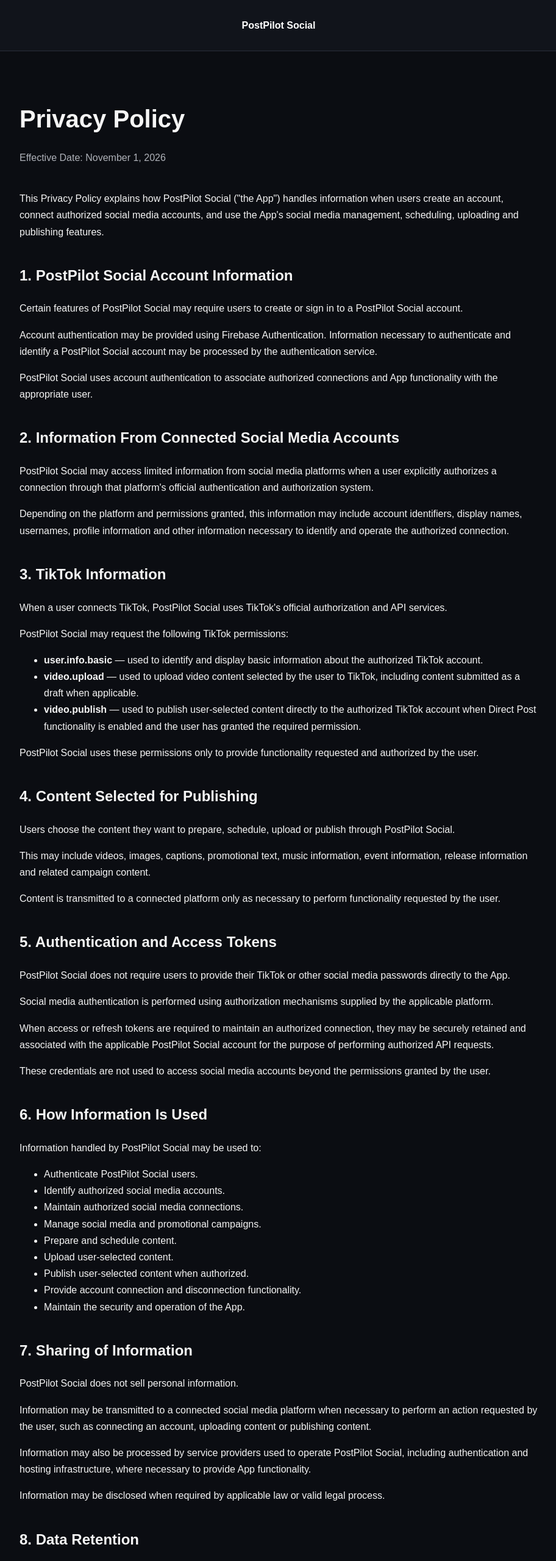
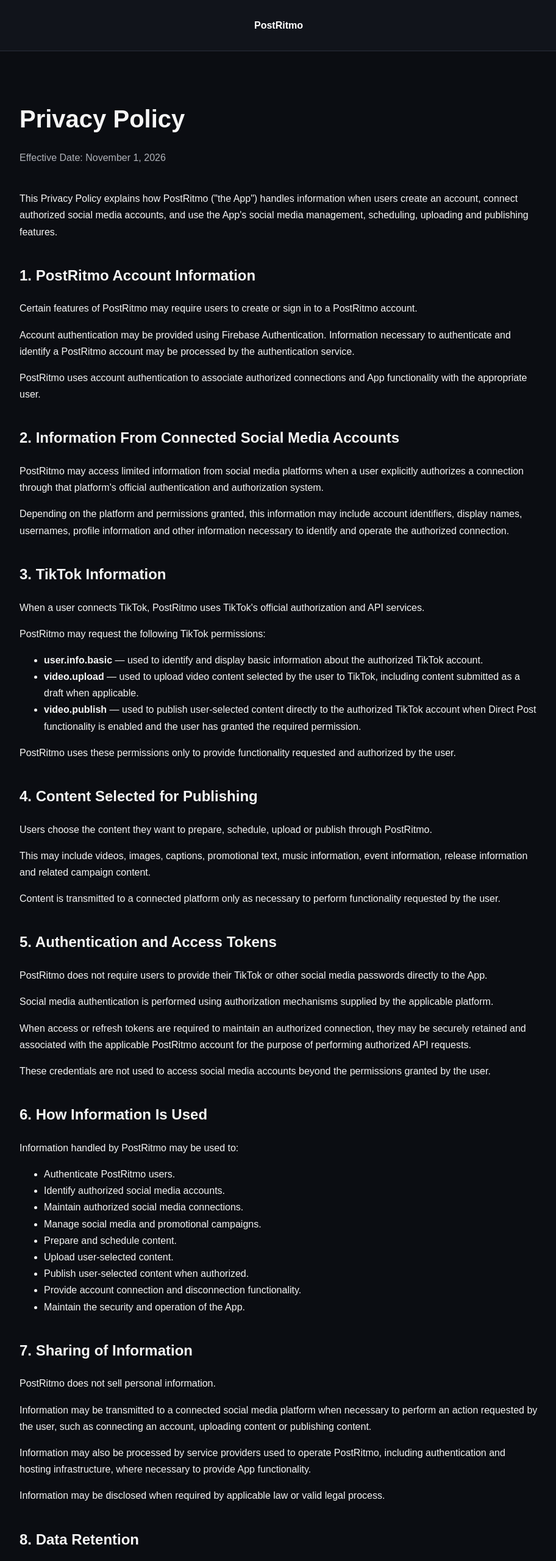
Before and after one commit to djmorenosalsala/dj-moreno-social-promoter, a plain HTML site: page privacy.html in a window 1280 px wide. Shown: the top 2560 px of the page at 61% size, without its empty margins (183-1095 px from the left). Drawn offline with Linux system fonts and the light colour scheme.

Commit message:
Add files via upload

```diff
--- a/privacy.html
+++ b/privacy.html
@@ -4,7 +4,7 @@
   <meta charset="UTF-8">
   <meta name="viewport" content="width=device-width, initial-scale=1.0">
 
-  <title>Privacy Policy | PostPilot Social</title>
+  <title>Privacy Policy | PostRitmo</title>
 
   <style>
     * {
@@ -74,7 +74,7 @@
 
 <header>
   <a href="index.html">
-    <strong>PostPilot Social</strong>
+    <strong>PostRitmo</strong>
   </a>
 </header>
 
@@ -84,34 +84,34 @@
   <p class="date">Effective Date: November 1, 2026</p>
 
   <p>
-    This Privacy Policy explains how PostPilot Social ("the App")
+    This Privacy Policy explains how PostRitmo ("the App")
     handles information when users create an account, connect authorized
     social media accounts, and use the App's social media management,
     scheduling, uploading and publishing features.
   </p>
 
-  <h2>1. PostPilot Social Account Information</h2>
+  <h2>1. PostRitmo Account Information</h2>
 
   <p>
-    Certain features of PostPilot Social may require users to create or
-    sign in to a PostPilot Social account.
+    Certain features of PostRitmo may require users to create or
+    sign in to a PostRitmo account.
   </p>
 
   <p>
     Account authentication may be provided using Firebase Authentication.
-    Information necessary to authenticate and identify a PostPilot Social
+    Information necessary to authenticate and identify a PostRitmo
     account may be processed by the authentication service.
   </p>
 
   <p>
-    PostPilot Social uses account authentication to associate authorized
+    PostRitmo uses account authentication to associate authorized
     connections and App functionality with the appropriate user.
   </p>
 
   <h2>2. Information From Connected Social Media Accounts</h2>
 
   <p>
-    PostPilot Social may access limited information from social media
+    PostRitmo may access limited information from social media
     platforms when a user explicitly authorizes a connection through that
     platform's official authentication and authorization system.
   </p>
@@ -126,12 +126,12 @@
   <h2>3. TikTok Information</h2>
 
   <p>
-    When a user connects TikTok, PostPilot Social uses TikTok's official
+    When a user connects TikTok, PostRitmo uses TikTok's official
     authorization and API services.
   </p>
 
   <p>
-    PostPilot Social may request the following TikTok permissions:
+    PostRitmo may request the following TikTok permissions:
   </p>
 
   <ul>
@@ -155,7 +155,7 @@
   </ul>
 
   <p>
-    PostPilot Social uses these permissions only to provide functionality
+    PostRitmo uses these permissions only to provide functionality
     requested and authorized by the user.
   </p>
 
@@ -163,7 +163,7 @@
 
   <p>
     Users choose the content they want to prepare, schedule, upload or
-    publish through PostPilot Social.
+    publish through PostRitmo.
   </p>
 
   <p>
@@ -180,7 +180,7 @@
   <h2>5. Authentication and Access Tokens</h2>
 
   <p>
-    PostPilot Social does not require users to provide their TikTok or
+    PostRitmo does not require users to provide their TikTok or
     other social media passwords directly to the App.
   </p>
 
@@ -192,7 +192,7 @@
   <p>
     When access or refresh tokens are required to maintain an authorized
     connection, they may be securely retained and associated with the
-    applicable PostPilot Social account for the purpose of performing
+    applicable PostRitmo account for the purpose of performing
     authorized API requests.
   </p>
 
@@ -204,11 +204,11 @@
   <h2>6. How Information Is Used</h2>
 
   <p>
-    Information handled by PostPilot Social may be used to:
+    Information handled by PostRitmo may be used to:
   </p>
 
   <ul>
-    <li>Authenticate PostPilot Social users.</li>
+    <li>Authenticate PostRitmo users.</li>
     <li>Identify authorized social media accounts.</li>
     <li>Maintain authorized social media connections.</li>
     <li>Manage social media and promotional campaigns.</li>
@@ -222,7 +222,7 @@
   <h2>7. Sharing of Information</h2>
 
   <p>
-    PostPilot Social does not sell personal information.
+    PostRitmo does not sell personal information.
   </p>
 
   <p>
@@ -233,7 +233,7 @@
 
   <p>
     Information may also be processed by service providers used to operate
-    PostPilot Social, including authentication and hosting infrastructure,
+    PostRitmo, including authentication and hosting infrastructure,
     where necessary to provide App functionality.
   </p>
 
@@ -246,7 +246,7 @@
 
   <p>
     Information is retained only as reasonably necessary to provide
-    PostPilot Social functionality, maintain authorized account
+    PostRitmo functionality, maintain authorized account
     connections, satisfy applicable legal obligations, resolve disputes,
     or protect the security and integrity of the App.
   </p>
@@ -265,14 +265,14 @@
 
   <p>
     Where supported, users may also disconnect an authorized account from
-    within PostPilot Social.
+    within PostRitmo.
   </p>
 
   <h2>10. Data Deletion</h2>
 
   <p>
     Users may request deletion of personal information associated with
-    their PostPilot Social account through the contact method provided on
+    their PostRitmo account through the contact method provided on
     the official website.
   </p>
 
@@ -290,7 +290,7 @@
   <h2>11. Third-Party Services and Platforms</h2>
 
   <p>
-    PostPilot Social may use third-party services and infrastructure,
+    PostRitmo may use third-party services and infrastructure,
     including authentication, hosting and social media platform APIs.
   </p>
 
@@ -308,7 +308,7 @@
 
   <p>
     Reasonable technical and organizational safeguards are used to protect
-    information handled by PostPilot Social.
+    information handled by PostRitmo.
   </p>
 
   <p>
@@ -319,7 +319,7 @@
   <h2>13. Changes to This Privacy Policy</h2>
 
   <p>
-    This Privacy Policy may be updated as PostPilot Social, its
+    This Privacy Policy may be updated as PostRitmo, its
     integrations or applicable privacy requirements change.
   </p>
 
@@ -332,9 +332,12 @@
 
   <p>
     Questions, privacy inquiries or data deletion requests regarding
-    PostPilot Social may be submitted through the contact information
+    PostRitmo may be submitted through the contact information
     provided on the application's official website.
   </p>
+
+<p>For support, privacy inquiries and data deletion requests, email
+    <a href="mailto:djmorenosalsala@gmail.com">djmorenosalsala@gmail.com</a>.</p>
 
 </main>
 
@@ -346,7 +349,7 @@
   </p>
 
   <p>
-    © 2026 PostPilot Social. All rights reserved.
+    © 2026 PostRitmo. All rights reserved.
   </p>
 
 </footer>
```
Also changed, not shown: index.html (+12 -13 lines), terms.html (+28 -27 lines).
